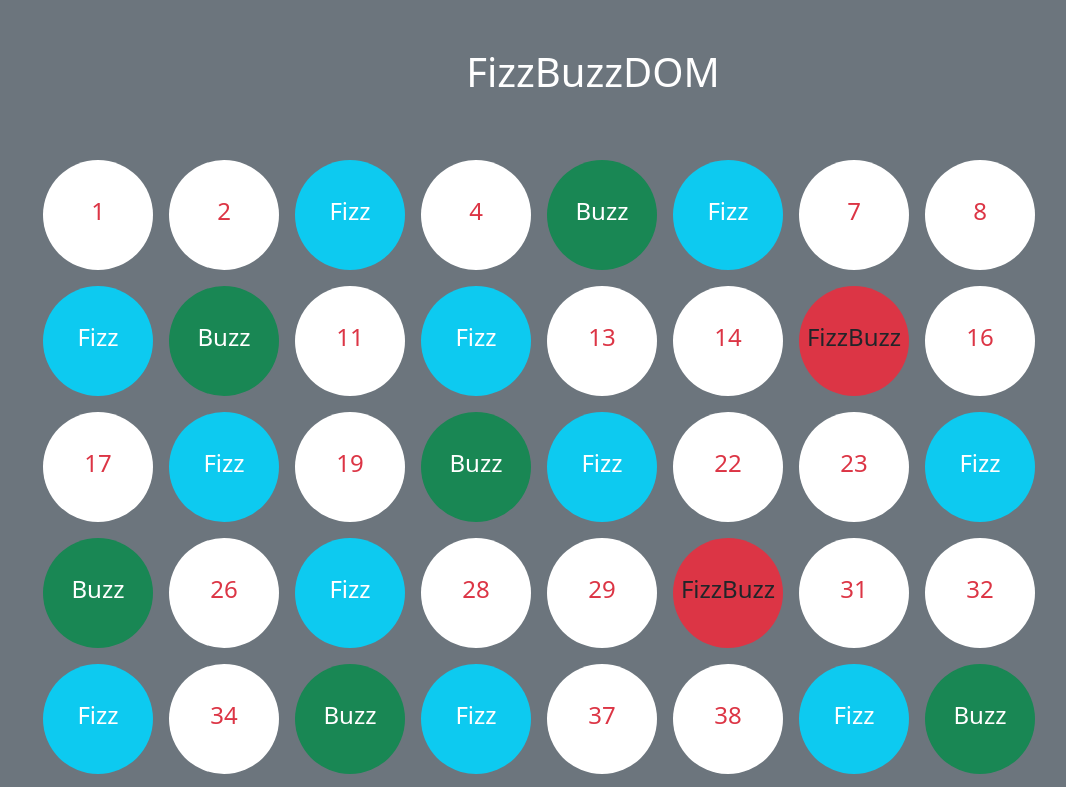
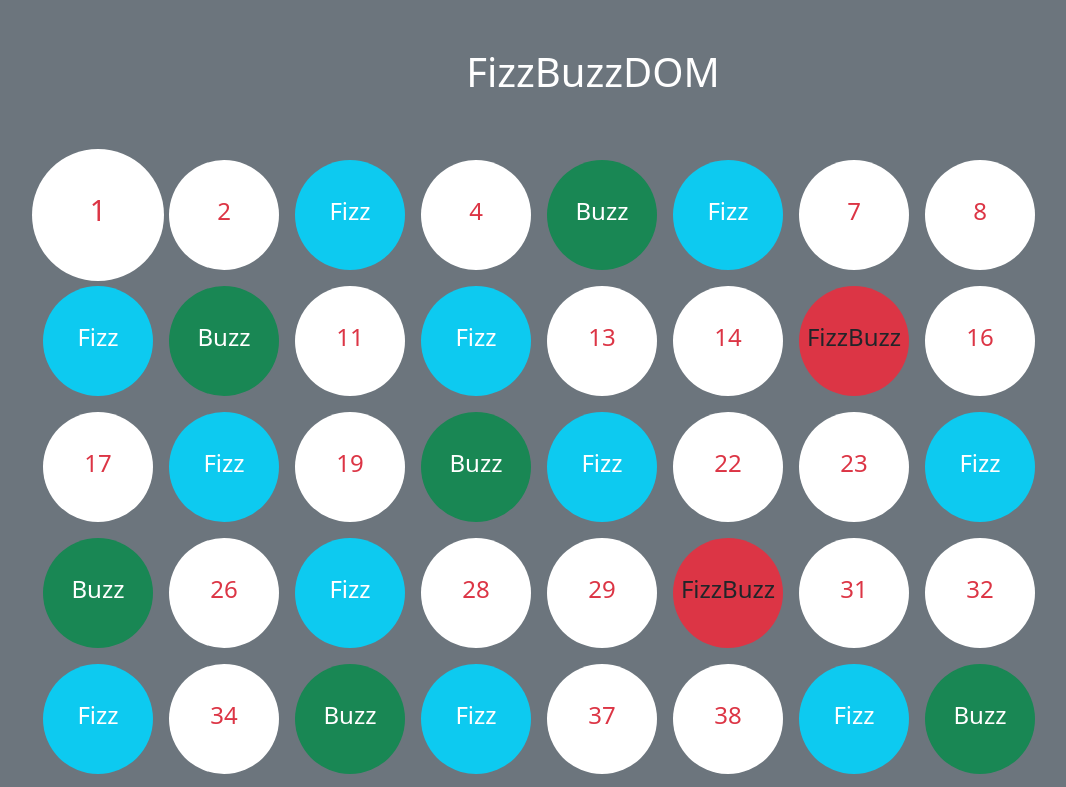
Before and after one commit to CarloFanelli/js-fizzbuzz, a plain HTML site: page index.html in a window 1280 px wide. In both pictures the pointer is over the item 145 px from the left and 215 px from the top of the page. Shown: the top 787 px of the page, without its empty margins (47-1113 px from the left). Drawn offline with nearby package versions, Linux system fonts and the light colour scheme.

Commit message:
add hover effect

```diff
--- a/assets/css/style.css
+++ b/assets/css/style.css
@@ -6,3 +6,7 @@
 .w_square>h3{
     font-size: 1.5rem;
 }
+
+.w_square:hover{
+    scale: 1.2;
+}
```
